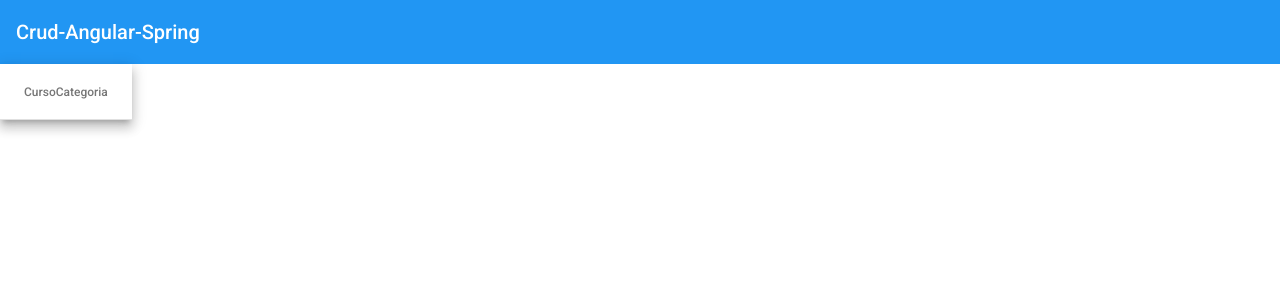
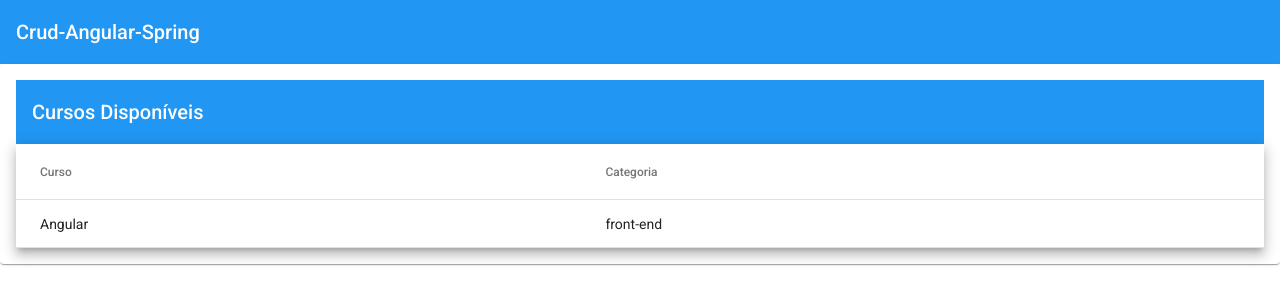
Before and after one commit to VitorFariasVF/CRUD-ANGULAR, an Angular app: page /courses in a window 1280 px wide. Shown: the top 304 px of the page. Built offline with nearby package versions, Linux system fonts and the light colour scheme.

Commit message:
CSS do Material Table + Modulo app-material

```diff
--- a/src/app/courses/courses/courses.component.html
+++ b/src/app/courses/courses/courses.component.html
@@ -1,3 +1,7 @@
+<mat-card>
+
+  <mat-toolbar color="primary">Cursos Disponíveis</mat-toolbar>
+
   <table mat-table [dataSource]="courses" class="mat-elevation-z8">
 
     <!--Name Column -->
@@ -15,3 +19,5 @@
     <tr mat-header-row *matHeaderRowDef="displayedColumns"></tr>
     <tr mat-row *matRowDef="let row; columns: displayedColumns;"></tr>
   </table>
+
+</mat-card>
--- a/src/app/courses/courses/courses.component.scss
+++ b/src/app/courses/courses/courses.component.scss
@@ -0,0 +1,3 @@
+table {
+  width: 100%;
+}
--- a/src/app/courses/courses/courses.component.ts
+++ b/src/app/courses/courses/courses.component.ts
@@ -8,7 +8,9 @@
 })
 export class CoursesComponent implements OnInit {
 
-  courses: Course[] = []; //pode ser declarado dentro do constructor
+  courses: Course[] = [
+    { _id: '1', name: 'Angular', category: 'front-end'}
+  ]; //pode ser declarado dentro do constructor
   displayedColumns = ['name','category'];
 
   constructor() {
```
Also changed, not shown: src/app/courses/courses.module.ts (+5 -3 lines), src/app/shared/app-naterial/app-naterial.module.ts (added, +16 -0 lines). Lines whose indentation alone changed are shown as unchanged.
